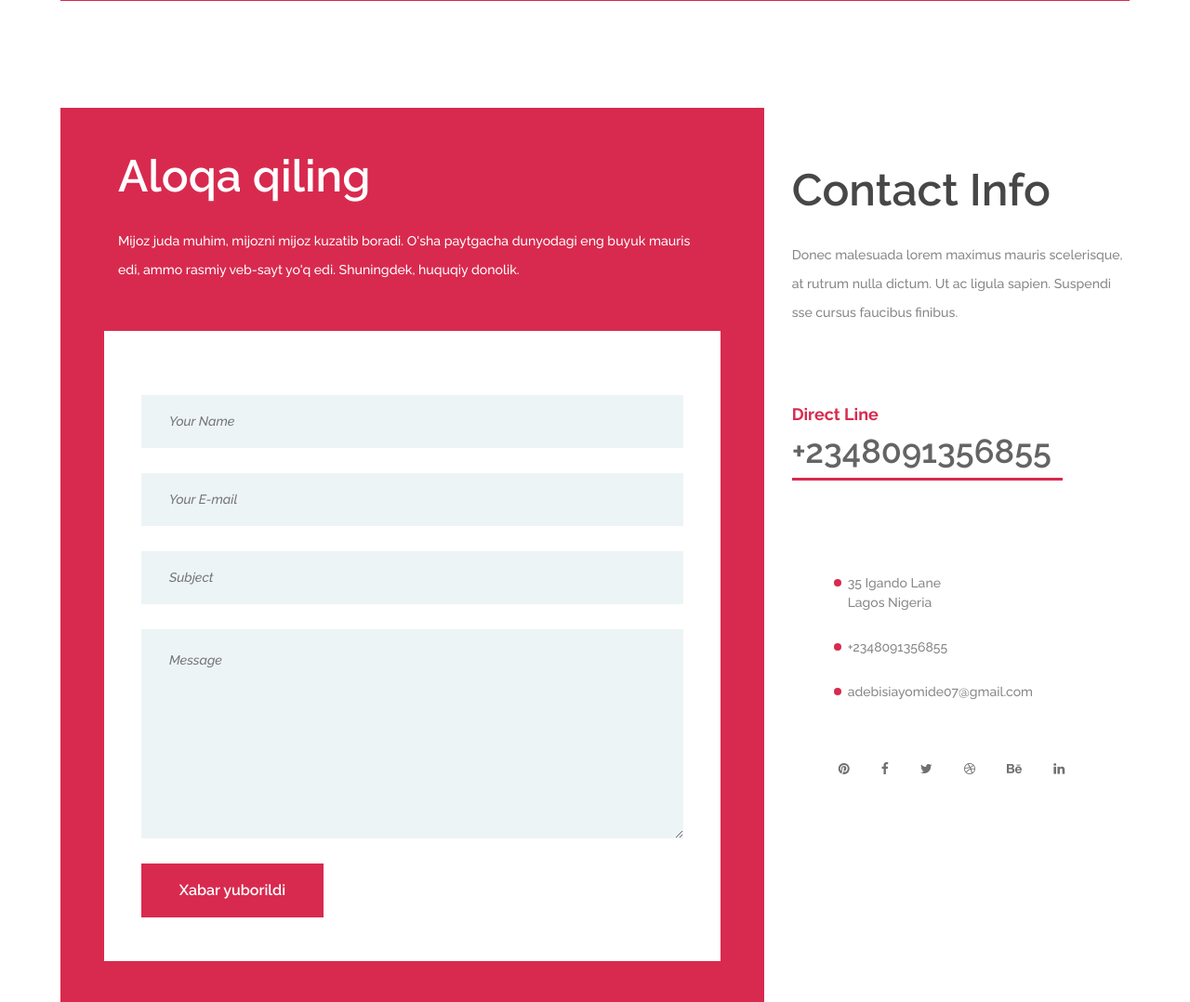
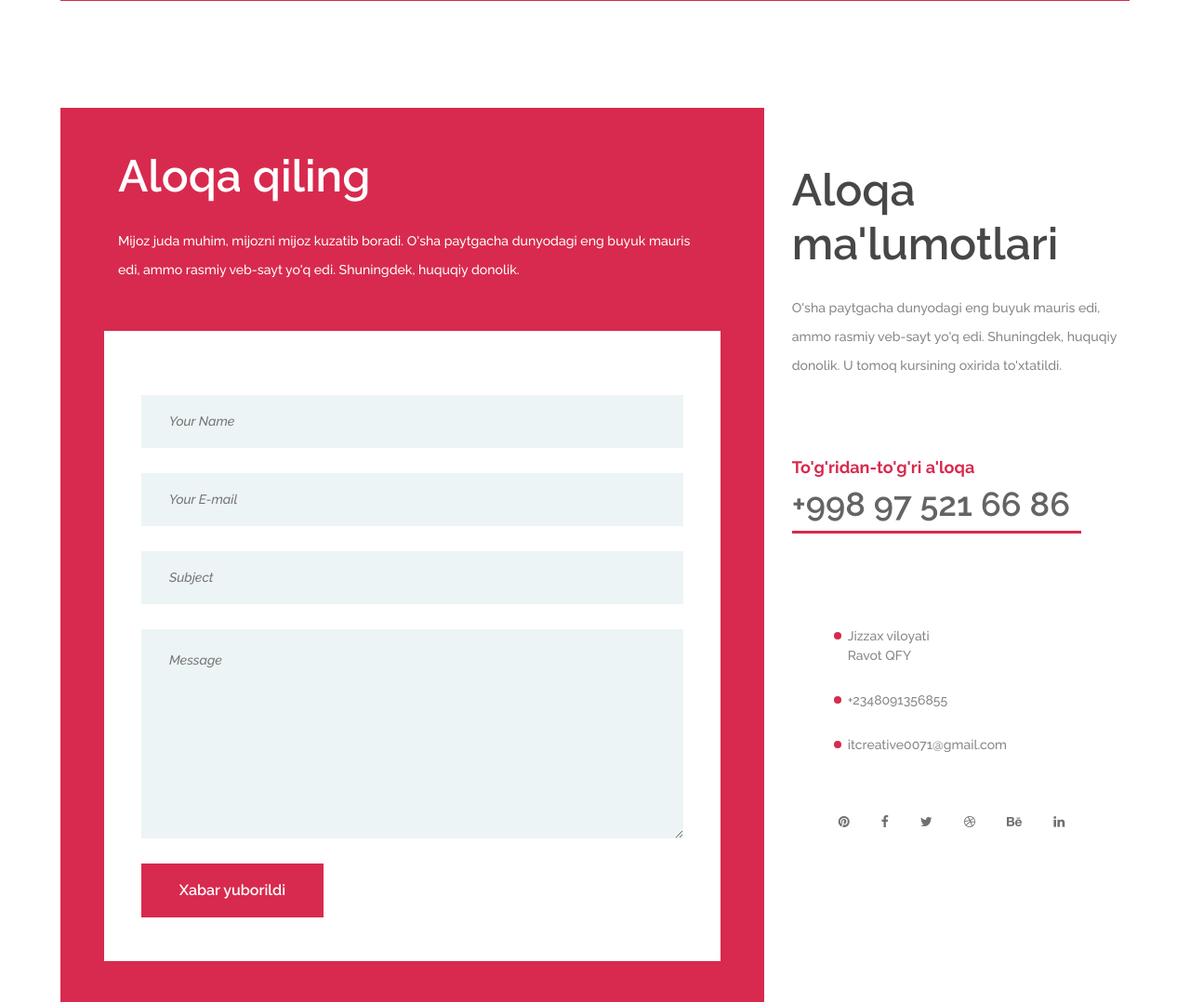
Before and after one commit to Xusanbek0039/Django-Corsera-clone, a Django app: page /contact/ in a window 1280 px wide. Shown: the part 533-1611 px from the top of the page at 93% size. Run offline with Django 3.2, Linux system fonts and the light colour scheme; parts of the project's set-up code (start-up, migrations or seed data) failed here and were passed over; some libraries are stand-ins or nearby versions.

Commit message:
Update contact.html

```diff
--- a/templates/contact.html
+++ b/templates/contact.html
@@ -62,17 +62,17 @@
       <div class="col-lg-4">
         <div class="contact-info-area">
           <div class="section-title text-left p-0">
-            <h2>Contact Info</h2>
-            <p>Donec malesuada lorem maximus mauris scelerisque, at rutrum nulla dictum. Ut ac ligula sapien. Suspendi sse cursus faucibus finibus.</p>
+            <h2>Aloqa ma'lumotlari</h2>
+            <p>O'sha paytgacha dunyodagi eng buyuk mauris edi, ammo rasmiy veb-sayt yo'q edi. Shuningdek, huquqiy donolik. U tomoq kursining oxirida to'xtatildi.</p>
           </div>
           <div class="phone-number">
-            <span>Direct Line</span>
-            <h2>+2348091356855</h2>
+            <span>To'g'ridan-to'g'ri a'loqa</span>
+            <h2>+998 97 521 66 86</h2>
           </div>
           <ul class="contact-list">
-            <li>35 Igando Lane <br>Lagos Nigeria</li>
+            <li>Jizzax viloyati <br>Ravot QFY</li>
             <li>+2348091356855</li>
-            <li>adebisiayomide07@gmail.com</li>
+            <li>itcreative0071@gmail.com</li>
           </ul>
           <div class="social-links">
             <a href="#"><i class="fa fa-pinterest"></i></a>
```
